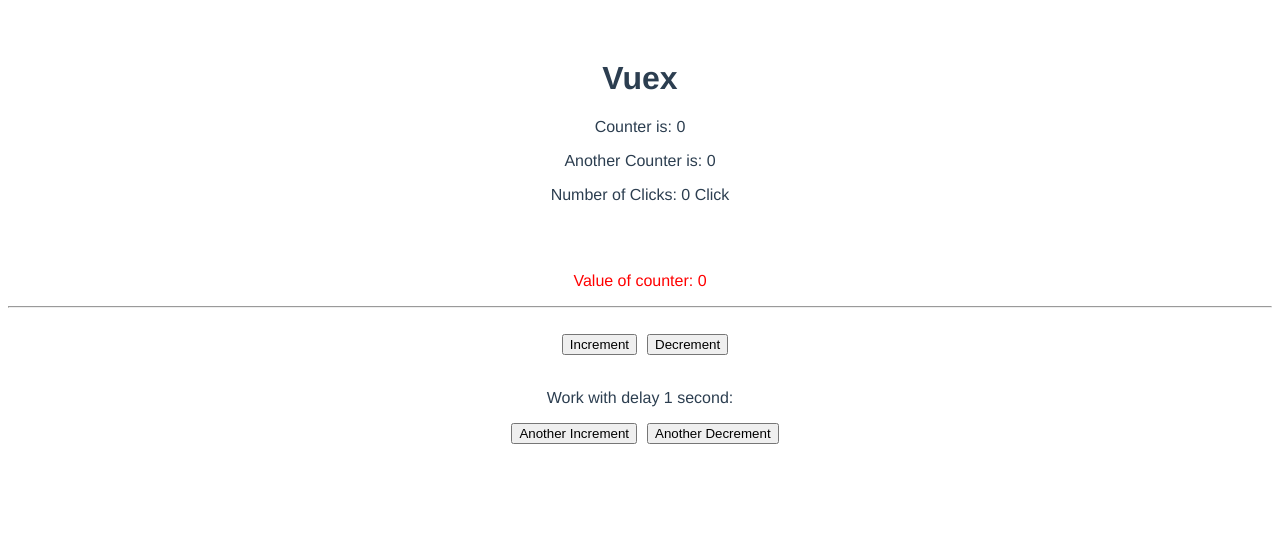
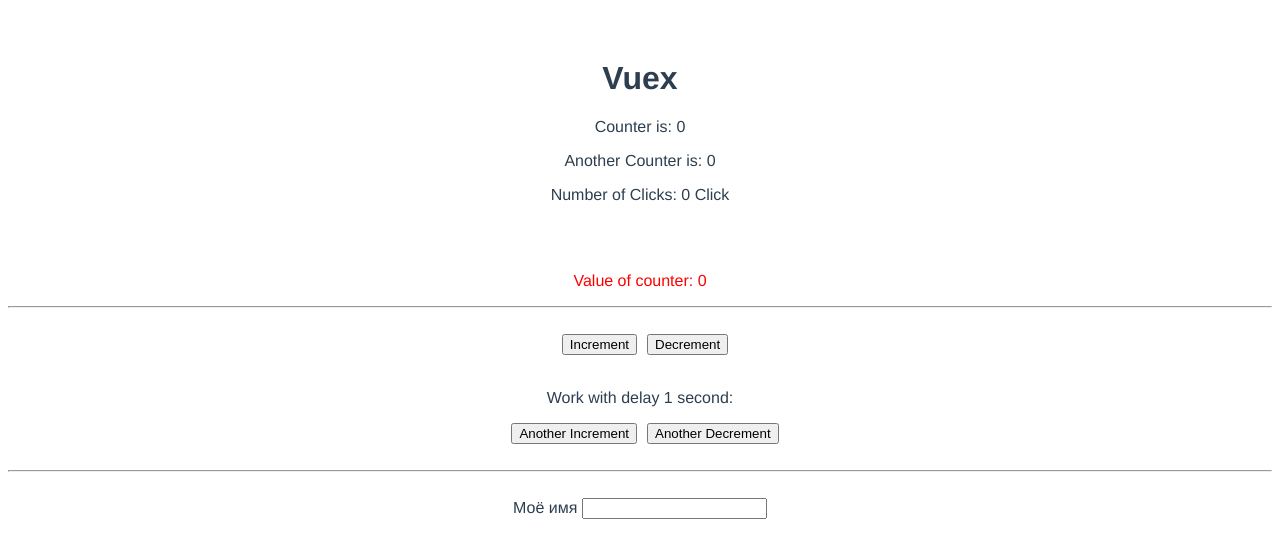
Before and after one commit to KaimNotark/vuex-lesson, a Vue app: page / in a window 1280 px wide. Shown: the top 558 px of the page. Built offline with nearby package versions, Linux system fonts and the light colour scheme.

Commit message:
add LocalStorage component

```diff
--- a/src/App.vue
+++ b/src/App.vue
@@ -8,6 +8,8 @@
     <app-counter></app-counter>
     <br>
     <app-another-counter></app-another-counter>
+    <br>
+    <app-local-storage></app-local-storage>
   </div>
 </template>
 
@@ -16,13 +18,15 @@ import Counter from "./components/Counter.vue";
 import AnotherCounter from "./components/AnotherCounter.vue";
 import Result from "./components/Result.vue";
 import AnotherResult from "./components/AnotherResult.vue";
+import LocalStorage from "./components/LocalStorage.vue";
 
 export default {
   components: {
     appCounter: Counter,
     appAnotherCounter: AnotherCounter,
     appResult: Result,
-    appAnotherResult: AnotherResult
+    appAnotherResult: AnotherResult,
+    appLocalStorage: LocalStorage
   }
 };
 </script>
--- a/src/components/AnotherCounter.vue
+++ b/src/components/AnotherCounter.vue
@@ -3,6 +3,9 @@
     <p>Work with delay 1 second:</p>
     <button class="btn" @click="asyncIncrement({by: 50, duration: 500})">Another Increment</button>
     <button class="btn" @click="asyncDecrement({by: 50, duration: 500})">Another Decrement</button>
+    <br />
+    <br />
+    <hr />
   </div>
 </template>
 
--- /dev/null
+++ b/src/components/LocalStorage.vue
@@ -0,0 +1,28 @@
+<template>
+  <div>
+    Моё имя
+    <input v-model="name" />
+  </div>
+</template>
+
+<script>
+export default {
+  data: function() {
+    return {
+      name: ""
+    };
+  },
+  mounted() {
+    if (localStorage.name) {
+      console.log("name from storage: " + localStorage.name);
+      this.name = localStorage.name;
+    }
+  },
+  watch: {
+      name(newName) {
+      console.log("newName: " + newName);
+      localStorage.name = newName;
+    }
+  }
+};
+</script>
```
